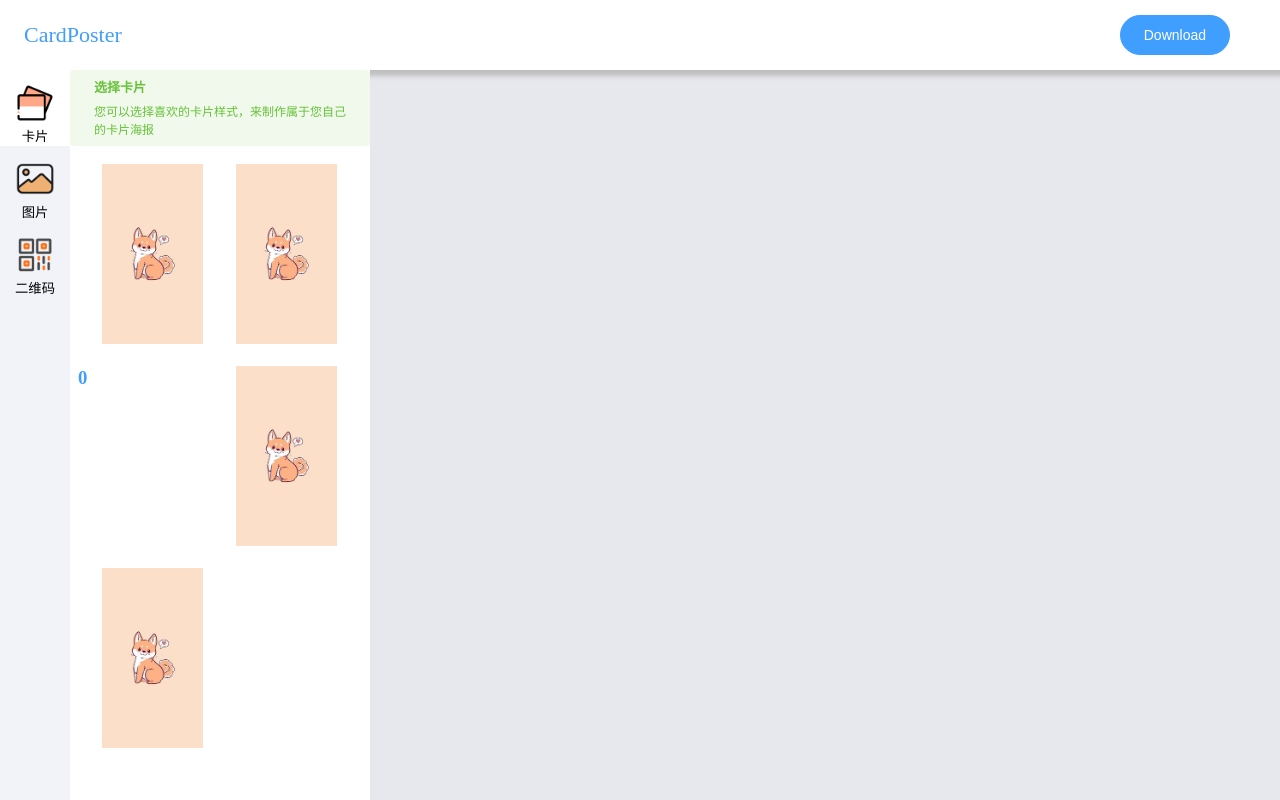
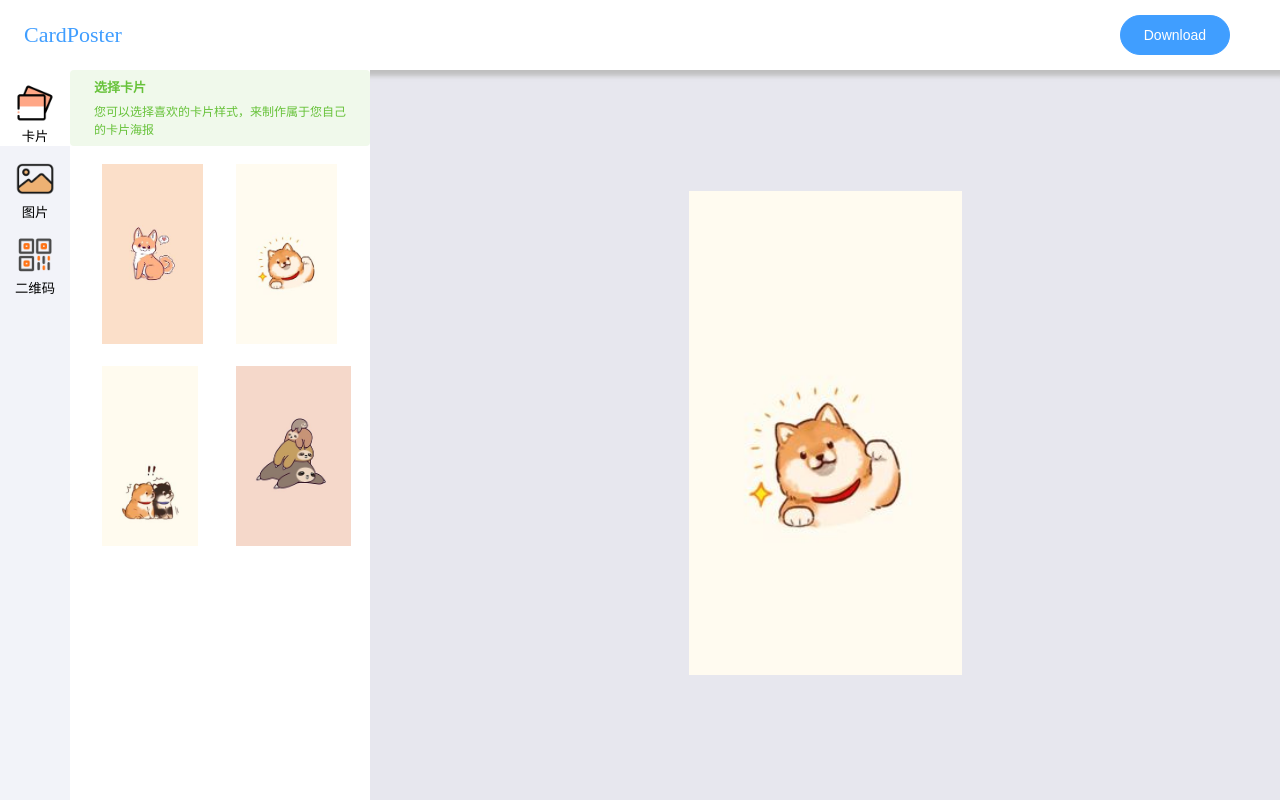
Before and after one commit to Luminousail/CardPoster, a Vue app: page /#/ in a window 1280 px wide. Built offline with nearby package versions, Linux system fonts and the light colour scheme.

Commit message:
添加主内容区域并与Vuex绑定

```diff
--- /dev/null
+++ b/src/components/content.vue
@@ -0,0 +1,53 @@
+<template>
+  <div class="content" >
+    <div class="card">
+      <img class="cardimg" :src='$store.state.background_card'>
+
+    </div>
+
+  </div>
+</template>
+
+<script>
+export default {
+  name: "content",
+  data(){
+    return{
+
+
+    }
+
+
+
+  },
+
+
+  methods: {
+
+  },
+  mounted() {
+
+  }
+}
+</script>
+
+<style scoped>
+.content{
+    /*margin-top: 10px;*/
+    margin-left: 370px;
+
+  display: flex;
+  display: inline-flex;
+  flex-direction : row;
+  align-items:center;
+  justify-content:center;;
+}
+.card{
+  /*width: 320px;*/
+  width: 30%;
+}
+
+.cardimg{
+  width: 100%;
+}
+</style>
--- a/src/components/left-sider/components/card.vue
+++ b/src/components/left-sider/components/card.vue
@@ -7,27 +7,14 @@
       :closable="false">
   </el-alert>
   <el-row style="margin-left: 8px">
-    <el-col :span="11">
+    <el-col :span="11" v-for="(item , index) in cardList" :key="index">
       <div class="grid-content bg-purple">
-        <img class="cardItem" @click="handleAddClick(1)" src="../../../assets/test/1.jpg">
-        <h3>{{$store.state.count}}</h3>
+        <img class="cardItem" @click="handleSetCard(item.img)" :src="item.img">
+<!--        <h3>{{$store.state.count}}</h3>-->
+
       </div>
     </el-col>
-    <el-col :span="11">
-      <div class="grid-content bg-purple">
-        <img class="cardItem" @click="handleReduceClick(1)" src="../../../assets/test/1.jpg">
-      </div>
-    </el-col>
-    <el-col :span="11">
-      <div class="grid-content bg-purple">
-        <img class="cardItem" src="../../../assets/test/1.jpg">
-      </div>
-    </el-col>
-    <el-col :span="11">
-      <div class="grid-content bg-purple">
-        <img class="cardItem" src="../../../assets/test/1.jpg">
-      </div>
-    </el-col>
+
   </el-row>
 
 </div>
@@ -36,11 +23,28 @@
 <script>
 export default {
   name: "card",
+  data(){
+    return{
+      cardList:[
+        {img:require("../../../assets/test/1.jpg")},
+        {img:require("../../../assets/test/2.jpg")},
+        {img:require("../../../assets/test/3.jpg")},
+        {img:require("../../../assets/test/4.jpg")},
+      ]
+    }
+  },
   methods:{
     card_clicked(index , path){
       this.index_selected = index
       this.$router.push(path);
     },
+
+    handleSetCard(img){
+      this.$store.commit('mutationsSetBackground',img);
+
+
+    },
+
     handleAddClick(n){
       this.$store.commit('mutationsAddCount',n);
     },
--- a/src/pages/home.vue
+++ b/src/pages/home.vue
@@ -2,6 +2,7 @@
   <div>
     <vHeader></vHeader>
     <vsider class="sider"></vsider>
+    <v-content class="content" :style="defaultHeight"></v-content>
   </div>
 <!--  <el-container>-->
 <!--    <el-header>Header</el-header>-->
@@ -17,10 +18,35 @@
 // import Header from '../components/header';
 import vHeader from "@/components/header";
 import vsider from "@/components/left-sider/sider";
+import vContent from "@/components/content";
 export default {
   name: "首页",
-  components: {vHeader
-  ,vsider}
+
+  data() {
+    return {
+      defaultHeight: {
+        height: "",
+        width:""
+      }
+    };
+  },
+  methods: {
+    //定义方法，获取高度减去头尾
+    getHeight() {
+      this.defaultHeight.height = window.innerHeight - 70 + "px";
+      this.defaultHeight.width = window.innerWidth - 370 + "px"
+    }
+  },
+  created() {
+    //页面创建时执行一次getHeight进行赋值，顺道绑定resize事件
+    window.addEventListener("resize", this.getHeight);
+    this.getHeight();
+  },
+  components: {
+    vHeader,
+    vsider,
+    vContent
+  }
 }
 </script>
 
@@ -29,5 +55,8 @@ export default {
   position: fixed;
 z-index: 999999;
 }
-
+.content{
+  /*margin-left: 500px;*/
+  /*margin-top: 200px;*/
+}
 </style>
--- a/src/vuex/store.js
+++ b/src/vuex/store.js
@@ -5,9 +5,14 @@ Vue.use(Vuex)
 
 const state = {
     count: 0,
-    background_card:""
+    background_card: require("../assets/test/2.jpg")
 }
 const mutations = {
+
+    mutationsSetBackground(state,img){
+        return (state.background_card = img)
+    },
+
     mutationsAddCount(state, n = 0) {
         return (state.count += n)
     },
```
